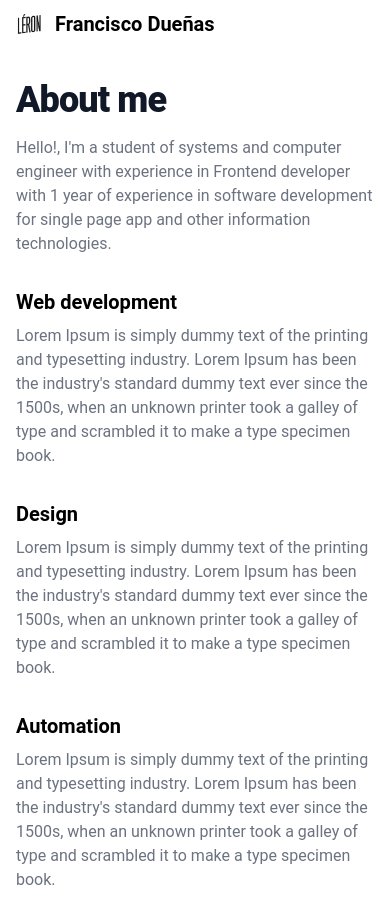
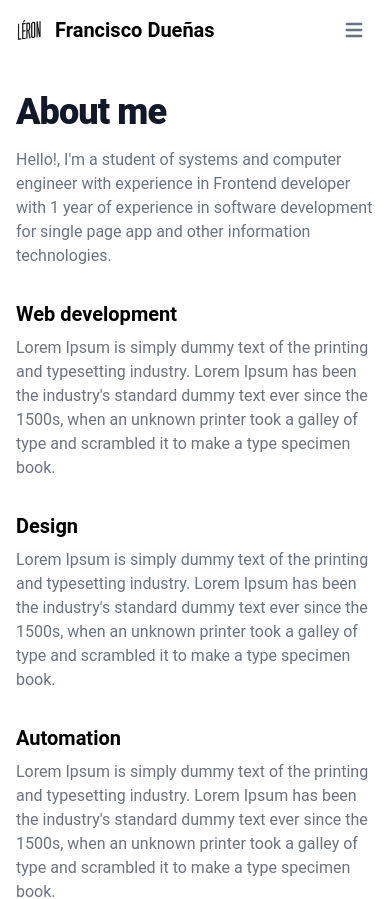
Before and after one commit to LeronArenwino/leronarenwino_page, a Vue app: page / in a window 390 px wide. Shown: the top 899 px of the page. Built offline with nearby package versions, Linux system fonts and the light colour scheme.

Commit message:
:zap: New collapse button

```diff
--- a/src/components/HeaderComponent.vue
+++ b/src/components/HeaderComponent.vue
@@ -14,6 +14,41 @@
             >Francisco Dueñas</span
           >
         </a>
+        <div class="flex items-center lg:order-2">
+          <button
+            data-collapse-toggle="mobile-menu-2"
+            type="button"
+            class="inline-flex items-center p-2 ml-1 text-sm text-gray-500 rounded-lg lg:hidden hover:bg-gray-100 focus:outline-none focus:ring-2 focus:ring-gray-200 dark:text-gray-400 dark:hover:bg-gray-700 dark:focus:ring-gray-600"
+            aria-controls="mobile-menu-2"
+            aria-expanded="false"
+          >
+            <span class="sr-only">Open main menu</span>
+            <svg
+              class="w-6 h-6"
+              fill="currentColor"
+              viewBox="0 0 20 20"
+              xmlns="http://www.w3.org/2000/svg"
+            >
+              <path
+                fill-rule="evenodd"
+                d="M3 5a1 1 0 011-1h12a1 1 0 110 2H4a1 1 0 01-1-1zM3 10a1 1 0 011-1h12a1 1 0 110 2H4a1 1 0 01-1-1zM3 15a1 1 0 011-1h12a1 1 0 110 2H4a1 1 0 01-1-1z"
+                clip-rule="evenodd"
+              ></path>
+            </svg>
+            <svg
+              class="hidden w-6 h-6"
+              fill="currentColor"
+              viewBox="0 0 20 20"
+              xmlns="http://www.w3.org/2000/svg"
+            >
+              <path
+                fill-rule="evenodd"
+                d="M4.293 4.293a1 1 0 011.414 0L10 8.586l4.293-4.293a1 1 0 111.414 1.414L11.414 10l4.293 4.293a1 1 0 01-1.414 1.414L10 11.414l-4.293 4.293a1 1 0 01-1.414-1.414L8.586 10 4.293 5.707a1 1 0 010-1.414z"
+                clip-rule="evenodd"
+              ></path>
+            </svg>
+          </button>
+        </div>
         <div
           class="hidden justify-between items-center w-full lg:flex lg:w-auto lg:order-1"
           id="mobile-menu-2"
@@ -26,7 +61,7 @@
                 href="/"
                 class="block py-2 pr-4 pl-3 text-white rounded bg-primary-700 lg:bg-transparent lg:text-primary-700 lg:p-0 dark:text-white"
                 aria-current="page"
-                >About</a
+                >Home</a
               >
             </li>
             <li>
```
